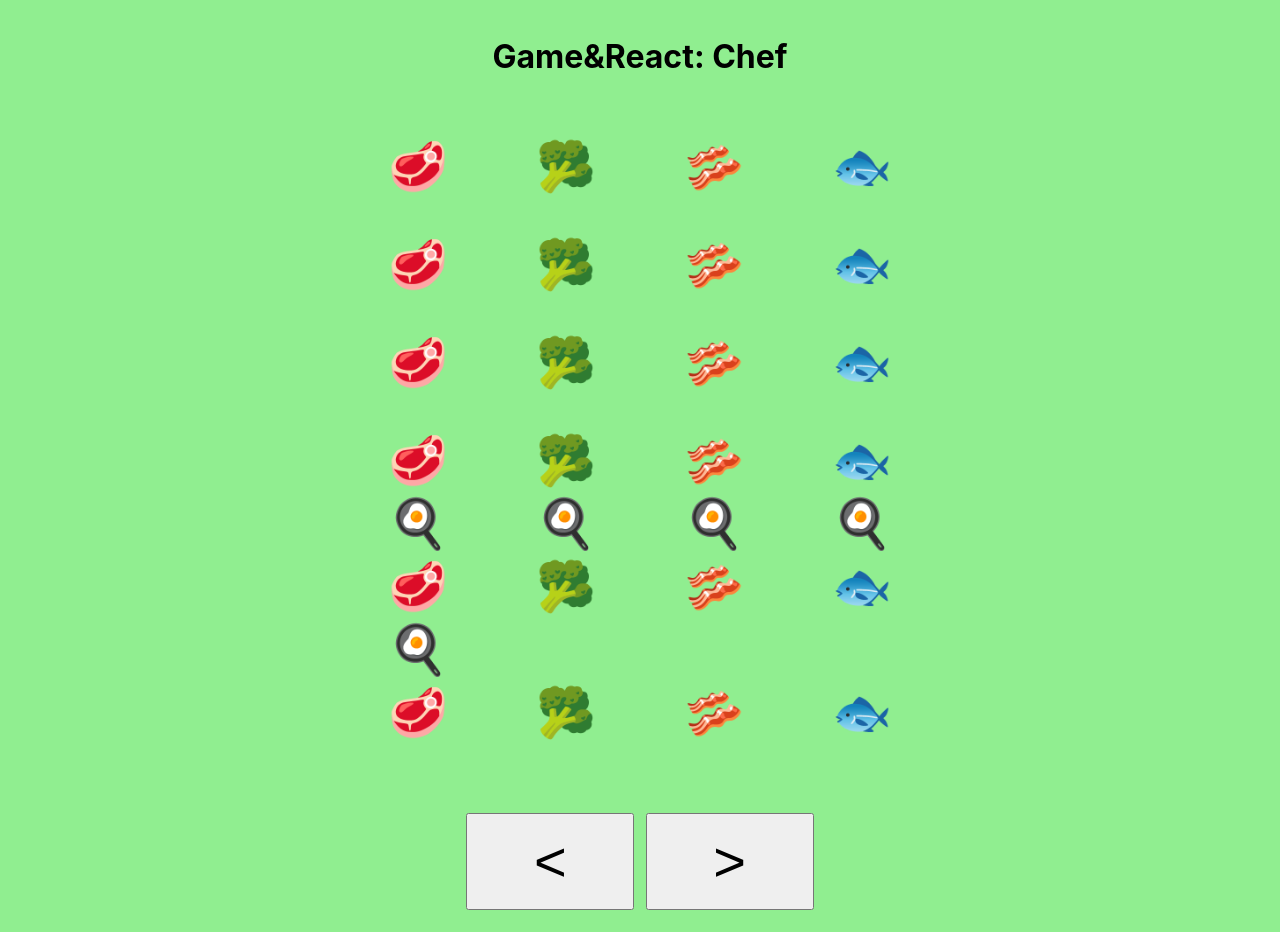
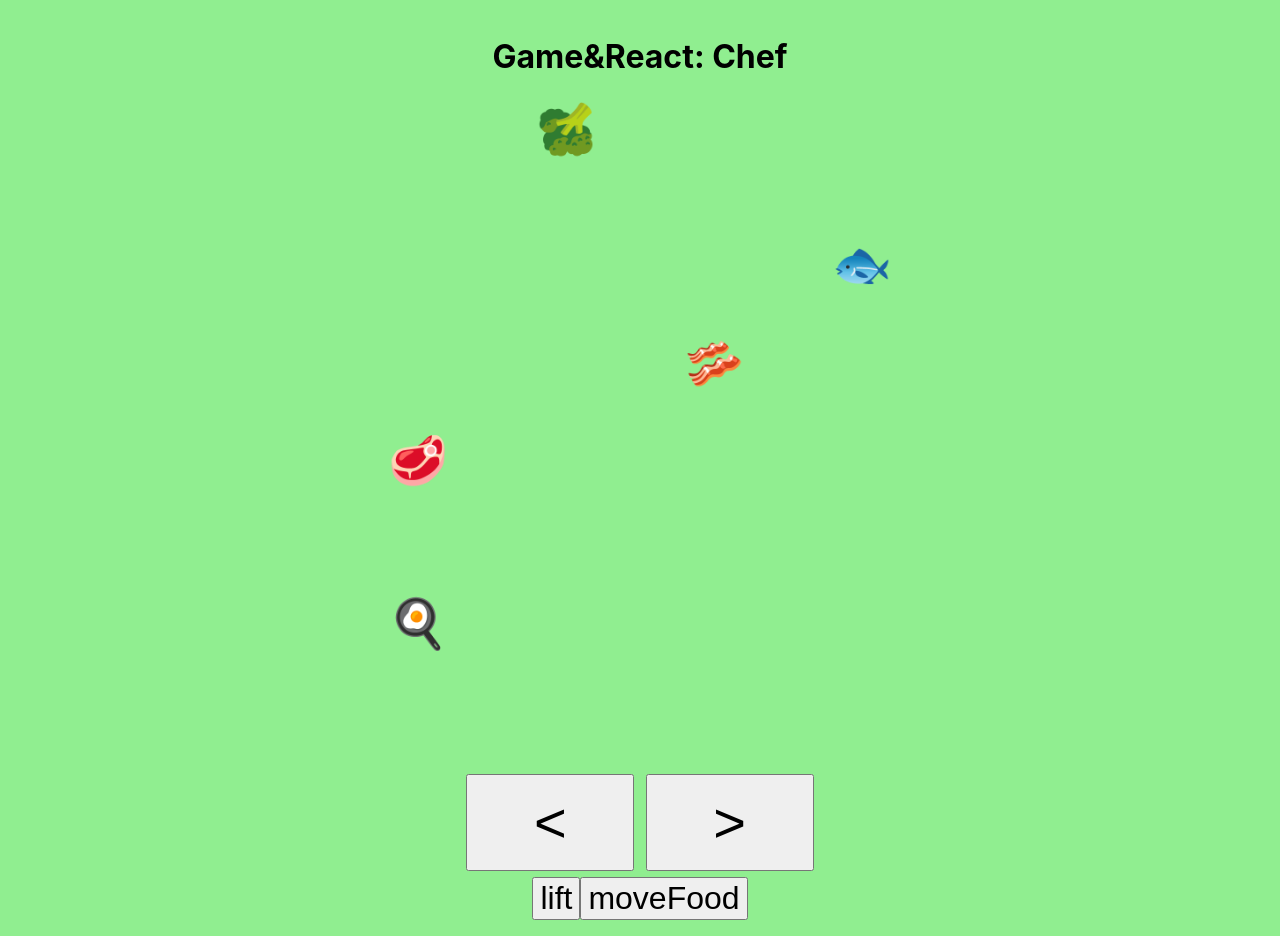
Before and after one commit to apfelsinecode/game-and-react, a React (Create React App) app in the folder game-and-react/: page / in a window 1280 px wide. Built offline with nearby package versions, Linux system fonts and the light colour scheme.

Commit message:
food moves

```diff
--- a/game-and-react/src/App.css
+++ b/game-and-react/src/App.css
@@ -19,6 +19,10 @@
   vertical-align: bottom;
 }
 
+.GameTable tr {
+  height: 1em;
+}
+
 .GameTable td {
   width: 3em;
 }
@@ -33,3 +37,11 @@
   padding: 0.25em;
   width: 3em;
 }
+
+.DebugButtons button {
+  font-size: 24pt;
+}
+
+.rotate {
+  transform: rotate(180deg);
+}
--- a/game-and-react/src/Chef.tsx
+++ b/game-and-react/src/Chef.tsx
@@ -12,12 +12,29 @@ import { useState } from "react";
  * pan: 🍳 (not perfect choice)
  */
 
+type Direction = "up" | "down";
+
 function Chef(/*props: ChefProps*/) {
 
-    const food = ['🥩', '🥦', '🥓', '🐟']; // food for the pans (wdefines idth)
+    const food = ['🥩', '🥦', '🥓', '🐟']; // food for the pans (defines width)
     const height = 4; // how high the food can be thrown (height above pan)
 
     const [panPosition, setPanPosition] = useState(0);
+
+    const [panLifted, setPanLifted] = useState(false);
+
+    // const [foodPositions, setFoodPositions] = useState([0, 3, 1, 2]);
+    // const [foodDirections, setFoodDirections] = useState<Direction[]>(["up", "down", "up", "up"])
+
+    const [foodPos0, setFoodPos0] = useState(0);
+    const [foodPos1, setFoodPos1] = useState(3);
+    const [foodPos2, setFoodPos2] = useState(1);
+    const [foodPos3, setFoodPos3] = useState(2);
+
+    const [foodDir0, setFoodDir0] = useState<Direction>("up");
+    const [foodDir1, setFoodDir1] = useState<Direction>("down");
+    const [foodDir2, setFoodDir2] = useState<Direction>("up");
+    const [foodDir3, setFoodDir3] = useState<Direction>("up");
 
     const handleLeftClick = () => {
         setPanPosition(Math.max(0, panPosition - 1));
@@ -27,38 +44,94 @@ function Chef(/*props: ChefProps*/) {
         setPanPosition(Math.min(food.length - 1, panPosition + 1));
     }
 
+    const moveFood = () => {
+
+        if (foodPos0 === height - 1) {
+            setFoodDir0("down")
+        }
+        if (foodPos1 === height - 1) {
+            setFoodDir1("down")
+        }
+        if (foodPos2 === height - 1) {
+            setFoodDir2("down")
+        }
+        if (foodPos3 === height - 1) {
+            setFoodDir3("down")
+        }
+
+        setFoodPos0(old => foodDir0 === "up" ? old + 1 : old - 1);
+        setFoodPos1(old => foodDir1 === "up" ? old + 1 : old - 1);
+        setFoodPos2(old => foodDir2 === "up" ? old + 1 : old - 1);
+        setFoodPos3(old => foodDir3 === "up" ? old + 1 : old - 1);
+
+        // possible bug: setFoodPos uses old directions
+
+    }
+
     return (
         <div className="Chef">
             <h1>Game&amp;React: Chef</h1>
 
             <table className="GameTable">
                 <tbody>
-                    {Array.from(Array(height).keys()).map(i => (
-                        <tr key={i} className="Air">
-                            {food.map((elem, index) => (
-                                <td key={index}>{elem}</td>
-                            ))}
+                    {Array.from(Array(height).keys()).map(y => (
+                        <tr key={y} className="Air">
+                            {/* {food.map((elem, x) => (
+                                <td key={x} className={foodDirections[x] === "down" ? "rotate" : ""}>
+                                    {foodPositions[x] ===  height - 1 - y ? elem: ''}
+                                </td>
+                            ))} */}
+                            <td className={foodDir0 === "down" ? "rotate" : ""}>
+                                {foodPos0 === height - 1 - y ? food[0] : ""}
+                            </td>
+                            <td className={foodDir1 === "down" ? "rotate" : ""}>
+                                {foodPos1 === height - 1 - y ? food[1] : ""}
+                            </td>
+                            <td className={foodDir2 === "down" ? "rotate" : ""}>
+                                {foodPos2 === height - 1 - y ? food[2] : ""}
+                            </td>
+                            <td className={foodDir3 === "down" ? "rotate" : ""}>
+                                {foodPos3 === height - 1 - y ? food[3] : ""}
+                            </td>
                         </tr>
                     ))}
                     <tr>
                         {food.map((elem, index) => (
-                            <td>🍳</td>
+                            <td>{panPosition === index && panLifted ? "🍳" : ""}</td>
                         ))}
                     </tr>
                     <tr>
+                        <td className={foodDir0 === "down" ? "rotate" : ""}>
+                                {foodPos0 === -1 ? food[0] : ""}
+                            </td>
+                            <td className={foodDir1 === "down" ? "rotate" : ""}>
+                                {foodPos1 === -1 ? food[1] : ""}
+                            </td>
+                            <td className={foodDir2 === "down" ? "rotate" : ""}>
+                                {foodPos2 === -1 ? food[2] : ""}
+                            </td>
+                            <td className={foodDir3 === "down" ? "rotate" : ""}>
+                                {foodPos3 === -1 ? food[3] : ""}
+                            </td>
+                    </tr>
+                    <tr>
                         {food.map((elem, index) => (
-                            <td key={index}>{elem}</td>
+                            <td>{panPosition === index && !panLifted ? "🍳" : ""}</td>
                         ))}
                     </tr>
                     <tr>
-                        {food.map((elem, index) => (
-                            <td>{panPosition === index ? "🍳" : ""}</td>
-                        ))}
-                    </tr>
-                    <tr>
-                        {food.map((elem, index) => (
-                            <td key={index}>{elem}</td>
-                        ))}
+                        <td className={foodDir0 === "down" ? "rotate" : ""}>
+                                {foodPos0 === -2 ? food[0] : ""}
+                            </td>
+                            <td className={foodDir1 === "down" ? "rotate" : ""}>
+                                {foodPos1 === -2 ? food[1] : ""}
+                            </td>
+                            <td className={foodDir2 === "down" ? "rotate" : ""}>
+                                {foodPos2 === -2 ? food[2] : ""}
+                            </td>
+                            <td className={foodDir3 === "down" ? "rotate" : ""}>
+                                {foodPos3 === -2 ? food[3] : ""}
+                            </td>
                     </tr>
                 </tbody>
 
@@ -68,6 +141,10 @@ function Chef(/*props: ChefProps*/) {
                 <button onClick={handleLeftClick}>{"<"}</button>
                 <button onClick={handleRightClick}>{">"}</button>
             </div>
+            <div className="DebugButtons">
+                <button onClick={() => setPanLifted((old) => !old)}>lift</button>
+                <button onClick={() => moveFood()}>moveFood</button>
+            </div>
         </div>
     )
 }
```
